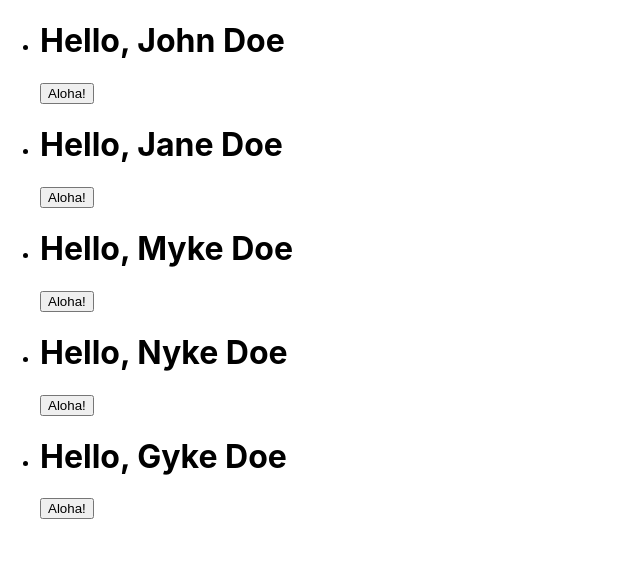
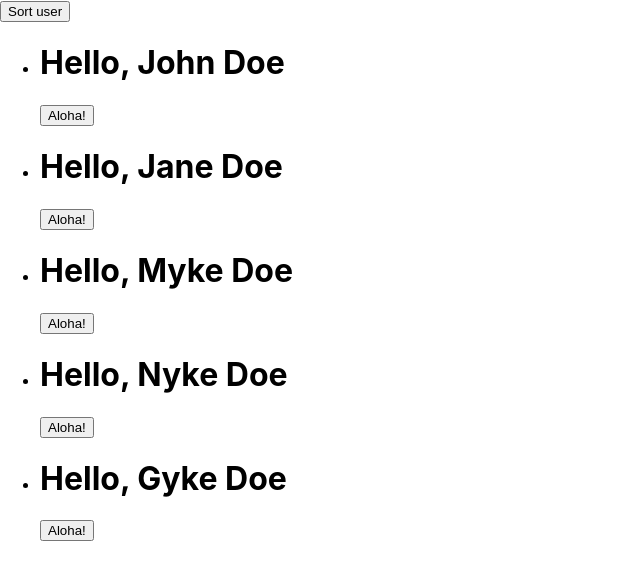
Before and after one commit to LubovParfyonova/cra-wellcome, a React (Create React App) app: page / in a window 1280 px wide. Shown: the top 580 px of the page, without its empty margins (0-640 px from the left). Built offline with nearby package versions, Linux system fonts and the light colour scheme.

Commit message:
Sort users

```diff
--- a/src/App.js
+++ b/src/App.js
@@ -7,6 +7,7 @@ class App extends React.Component{
   constructor (props) {
     super(props);
     this.state = {
+      isDirectSort: true,
       users: [{
         id: 1,
         firstName: 'John',
@@ -35,6 +36,21 @@ class App extends React.Component{
     ]
     }
   }
+  sortUser = () => {
+    const {users, isDirectSort} = this.state;
+    const copyArray = [...users];
+//const copy = JSON.parse(JCON.stringify(users));
+    this.setState({
+      users:copyArray.sort((a,b) => {
+        if (isDirectSort){
+          return a.id - b.id
+        }
+        return b.id - a.id
+
+      }),
+      isDirectSort: !isDirectSort
+    })
+  }
 
 render () {
   const {users} = this.state;
@@ -43,10 +59,10 @@ render () {
        <Aloha name = {`${user.firstName} ${user.lastName}`} isGreeting/>
     </li>
   })
-  console.log(liArray);
   return (
 
   <>
+  <button onClick={this.sortUser}>Sort user</button>
    <ul>
     {liArray}
    </ul>
```
